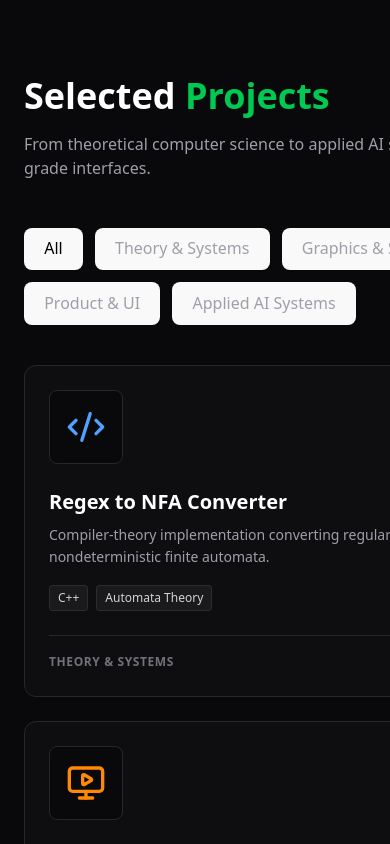
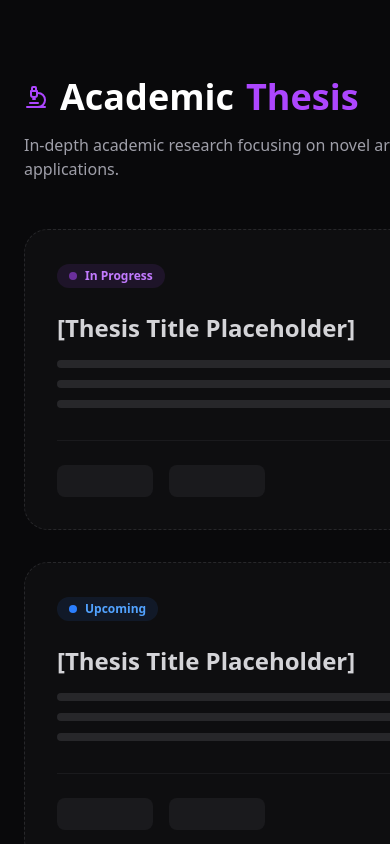
Before and after one commit to susb47/port-sbs, a React (Vite) app in the folder my-portfolio/: page / in a window 390 px wide. Shown: the part 5360-6204 px from the top of the page. Built offline with nearby package versions, Linux system fonts and the light colour scheme.

Commit message:
Added Thesis section dummy and updated Navbar with all links

```diff
--- a/my-portfolio/src/App.jsx
+++ b/my-portfolio/src/App.jsx
@@ -3,32 +3,32 @@ import Navbar from './components/Navbar';
 import About from './sections/About';
 import Skills from './sections/Skills';
 import Research from './sections/Research';
+import Thesis from './sections/Thesis'; // <-- Import this
 import Projects from './sections/Projects';
 import Achievements from './sections/Achievements';
 import Awards from './sections/Awards';
-import Certificates from './sections/Certificates'; // <-- Import this
+import Certificates from './sections/Certificates';
 import Academic from './sections/Academic';
 import ExtraCurricular from './sections/ExtraCurricular';
 import HallOfFailure from './sections/HallOfFailure';
 
 function App() {
   return (
-    <div className="font-sans antialiased bg-zinc-950 text-zinc-100 selection:bg-cyan-500 selection:text-black">
+    <div className="font-sans antialiased bg-zinc-950 text-zinc-100 selection:bg-purple-500 selection:text-white">
       <Navbar />
 
       <main className="pt-20">
-
         <About />
         <Skills />
         <Research />
+        <Thesis /> {/* <-- Added here */}
         <Projects />
         <Achievements />
         <Awards />
-        <Certificates /> {/* <-- Added here */}
+        <Certificates />
         <Academic />
         <ExtraCurricular />
         <HallOfFailure />
-
       </main>
 
       <footer className="py-12 text-center text-zinc-600 border-t border-white/10 mt-20 bg-zinc-950">
--- a/my-portfolio/src/components/Navbar.jsx
+++ b/my-portfolio/src/components/Navbar.jsx
@@ -6,9 +6,11 @@ const navLinks = [
   { name: "About Me", href: "#about" },
   { name: "Skills", href: "#skills" },
   { name: "Research", href: "#research" },
+  { name: "Thesis", href: "#thesis" }, // <-- Added
   { name: "Projects", href: "#projects" },
   { name: "Achievements", href: "#achievements" },
   { name: "Awards", href: "#awards" },
+  { name: "Certificates", href: "#certificates" }, // <-- Added
   { name: "Result", href: "#result" },
   { name: "Extra Curricular", href: "#extra-curricular" },
   { name: "Hall of Failure", href: "#hall-of-failure" },
@@ -31,7 +33,7 @@ const Navbar = () => {
         scrolled ? "bg-zinc-950/80 backdrop-blur-md border-b border-white/10" : "bg-transparent"
       }`}
     >
-      {/* Banner Background Placeholder (Gradient for now) */}
+      {/* Banner Background Placeholder */}
       <div className={`absolute inset-0 -z-10 transition-opacity duration-300 ${scrolled ? 'opacity-0' : 'opacity-100'}`}>
         <div className="absolute inset-0 bg-gradient-to-b from-zinc-900/90 to-transparent" />
       </div>
@@ -42,8 +44,8 @@ const Navbar = () => {
           SB<span className="text-violet-500">.</span>
         </a>
 
-        {/* Desktop Navigation (Scrollable if needed) */}
-        <nav className="hidden xl:flex items-center gap-1 overflow-x-auto no-scrollbar mask-gradient px-4">
+        {/* Desktop Navigation (Scrollable) */}
+        <nav className="hidden xl:flex items-center gap-1 overflow-x-auto no-scrollbar mask-gradient px-4 max-w-4xl">
           {navLinks.map((link) => (
             <a
               key={link.name}
--- /dev/null
+++ b/my-portfolio/src/sections/Thesis.jsx
@@ -0,0 +1,91 @@
+import React from "react";
+import { motion } from "framer-motion";
+import { FileText, Microscope, Dna } from "lucide-react";
+
+const Thesis = () => {
+  return (
+    <section id="thesis" className="py-24 bg-zinc-950 relative border-t border-zinc-900">
+      <div className="container mx-auto px-6">
+
+        {/* Header */}
+        <div className="mb-12">
+          <h2 className="text-4xl font-bold text-white mb-4 flex items-center gap-3">
+            <Microscope className="text-purple-500" />
+            Academic <span className="text-purple-500">Thesis</span>
+          </h2>
+          <p className="text-zinc-400 max-w-2xl">
+            In-depth academic research focusing on novel architectures and medical applications.
+          </p>
+        </div>
+
+        {/* Dummy Content Placeholder */}
+        <div className="grid md:grid-cols-2 gap-8">
+
+          {/* Thesis 1 Placeholder */}
+          <motion.div
+            initial={{ opacity: 0, scale: 0.95 }}
+            whileInView={{ opacity: 1, scale: 1 }}
+            className="p-8 rounded-3xl bg-zinc-900/40 border border-zinc-800 border-dashed relative overflow-hidden group"
+          >
+            <div className="absolute top-0 right-0 p-4 opacity-10">
+              <Dna size={100} />
+            </div>
+
+            <div className="inline-flex items-center gap-2 px-3 py-1 rounded-full bg-purple-500/10 text-purple-400 text-xs font-bold mb-6">
+              <span className="w-2 h-2 rounded-full bg-purple-500 animate-pulse"/> In Progress
+            </div>
+
+            <h3 className="text-2xl font-bold text-zinc-300 mb-4">
+              [Thesis Title Placeholder]
+            </h3>
+
+            <div className="space-y-3">
+              <div className="h-2 w-3/4 bg-zinc-800 rounded-full" />
+              <div className="h-2 w-full bg-zinc-800 rounded-full" />
+              <div className="h-2 w-5/6 bg-zinc-800 rounded-full" />
+            </div>
+
+            <div className="mt-8 pt-6 border-t border-zinc-800/50 flex gap-4">
+               <span className="h-8 w-24 bg-zinc-800/50 rounded-lg" />
+               <span className="h-8 w-24 bg-zinc-800/50 rounded-lg" />
+            </div>
+          </motion.div>
+
+           {/* Thesis 2 Placeholder */}
+           <motion.div
+            initial={{ opacity: 0, scale: 0.95 }}
+            whileInView={{ opacity: 1, scale: 1 }}
+            transition={{ delay: 0.1 }}
+            className="p-8 rounded-3xl bg-zinc-900/40 border border-zinc-800 border-dashed relative overflow-hidden group"
+          >
+             <div className="absolute top-0 right-0 p-4 opacity-10">
+              <FileText size={100} />
+            </div>
+
+            <div className="inline-flex items-center gap-2 px-3 py-1 rounded-full bg-blue-500/10 text-blue-400 text-xs font-bold mb-6">
+              <span className="w-2 h-2 rounded-full bg-blue-500"/> Upcoming
+            </div>
+
+            <h3 className="text-2xl font-bold text-zinc-300 mb-4">
+              [Thesis Title Placeholder]
+            </h3>
+
+            <div className="space-y-3">
+              <div className="h-2 w-2/3 bg-zinc-800 rounded-full" />
+              <div className="h-2 w-full bg-zinc-800 rounded-full" />
+              <div className="h-2 w-4/5 bg-zinc-800 rounded-full" />
+            </div>
+
+             <div className="mt-8 pt-6 border-t border-zinc-800/50 flex gap-4">
+               <span className="h-8 w-24 bg-zinc-800/50 rounded-lg" />
+               <span className="h-8 w-24 bg-zinc-800/50 rounded-lg" />
+            </div>
+          </motion.div>
+
+        </div>
+      </div>
+    </section>
+  );
+};
+
+export default Thesis;
```
